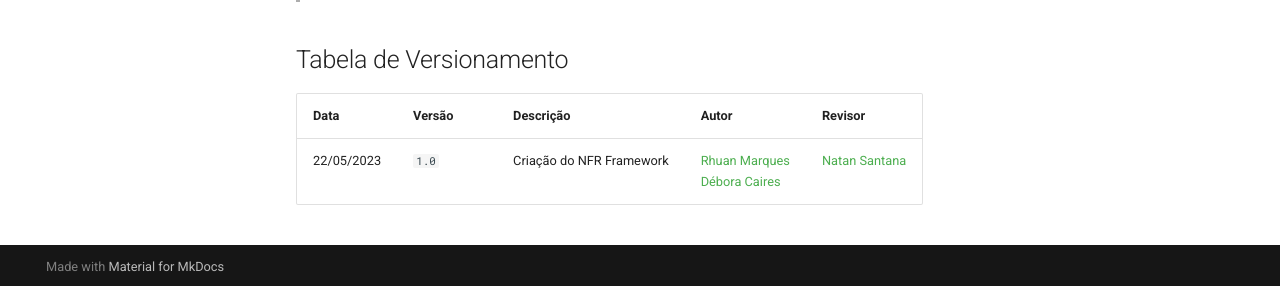
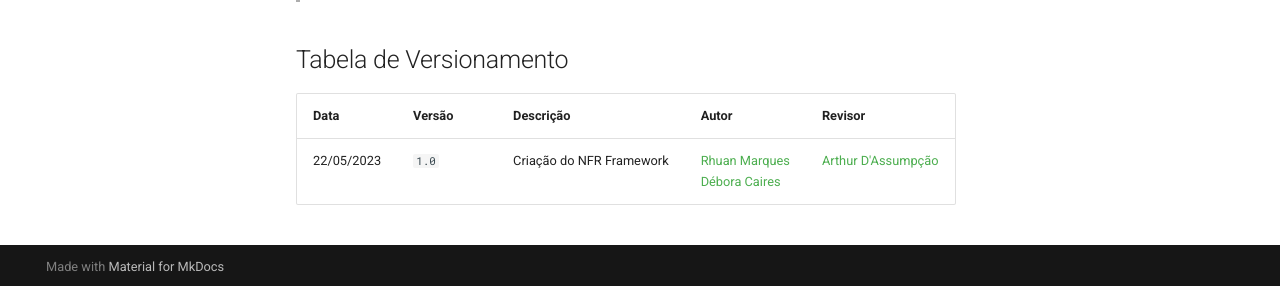
Before and after one commit to Requisitos-de-Software/2023.1-Letterboxd, an MkDocs documentation site: the page built from docs/Modelagem/NFRFramework.md, in a window 1280 px wide and 900 px high, scrolled down 6064 px. Shown: the part 611-897 px from the top of the window. Built offline with MkDocs 1.6.1 and Material for MkDocs 9.7.7, drawn with Linux system fonts in a browser that asks for light colours.

Commit message:
Trocando Revisor

```diff
--- a/docs/Modelagem/NFRFramework.md
+++ b/docs/Modelagem/NFRFramework.md
@@ -134,4 +134,4 @@ Após a elicitação dos requisitos, foi decidido a utilização do Softgoal Int
 
 | Data | Versão | Descrição | Autor | Revisor |
 | ---- | ------ | --------- | ----- | ------- |
-| 22/05/2023 | `1.0`  | Criação do NFR Framework | [Rhuan Marques](https://github.com/RhuanMr)</br> [Débora Caires](https://github.com/deboracaires) | [Natan Santana](https://github.com/Neitan2001) |
+| 22/05/2023 | `1.0`  | Criação do NFR Framework | [Rhuan Marques](https://github.com/RhuanMr)</br> [Débora Caires](https://github.com/deboracaires) | [Arthur D'Assumpção](https://github.com/ArtAssLou) |
```
